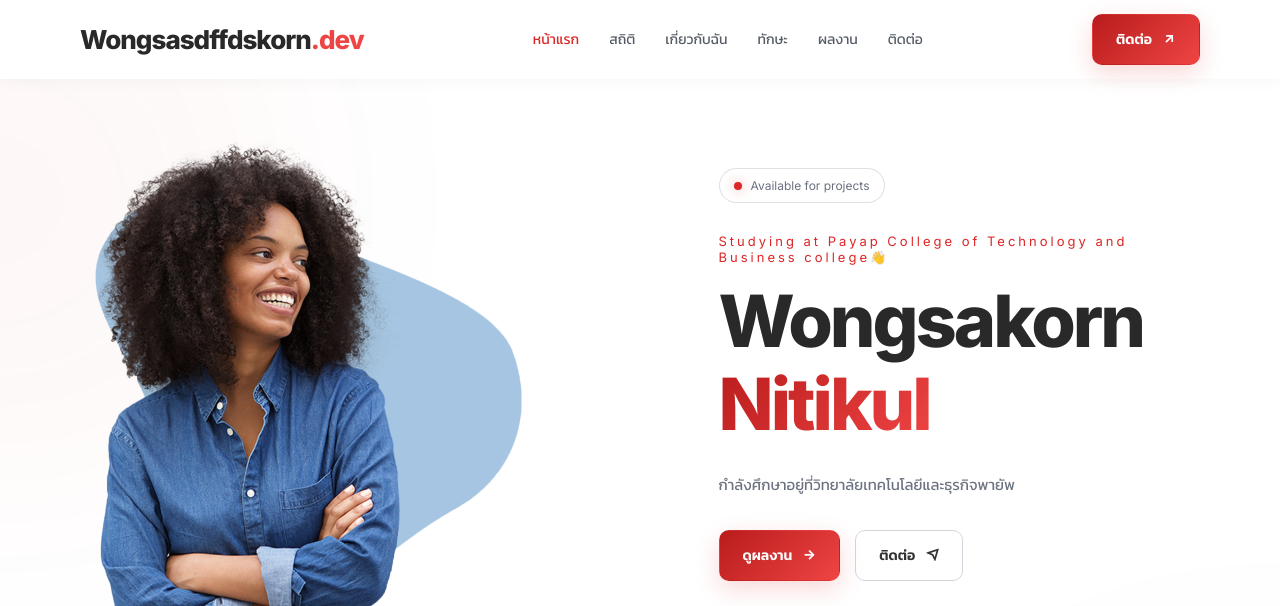
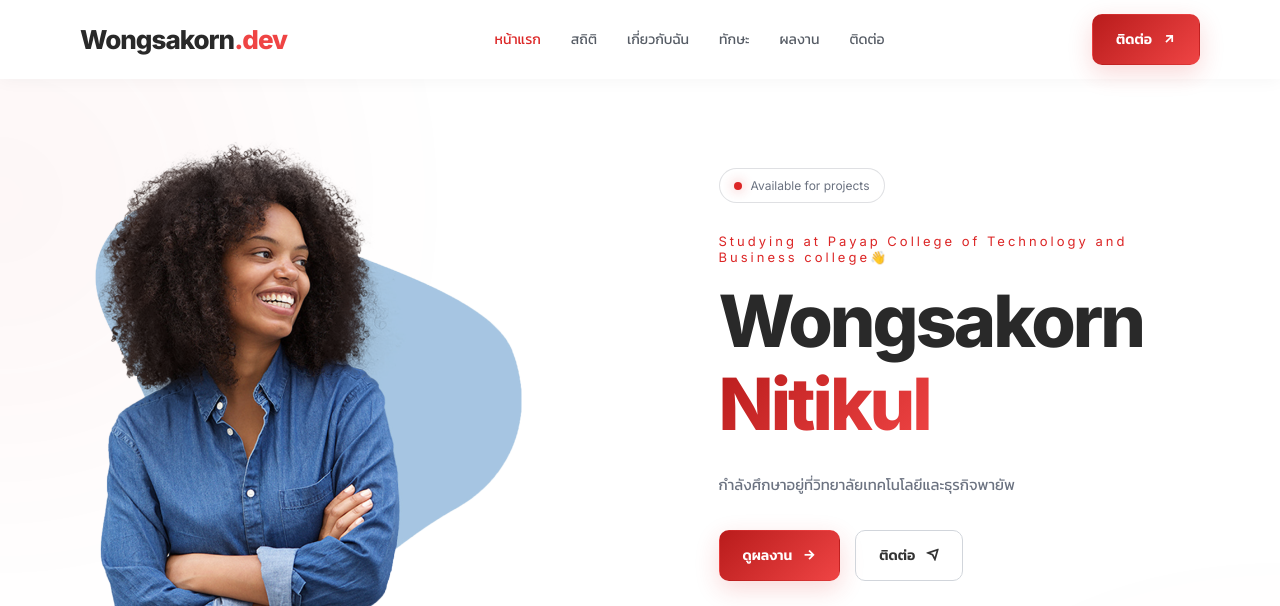
Before and after one commit to Yamamusat/Porfolio, a plain HTML site: page index.html in a window 1280 px wide. Shown: the top 606 px of the page. Drawn offline with nearby package versions, Linux system fonts and the light colour scheme; files whose address does not match are found by name.

Commit message:
Update index.html

```diff
--- a/index.html
+++ b/index.html
@@ -24,7 +24,7 @@
   <header class="header" id="header">
     <nav class="nav container">
       <a href="#home" class="logo">
-        Wongsasdffdskorn<span>.dev</span>
+        Wongsakorn<span>.dev</span>
       </a>
 
       <ul class="nav-list">
```
